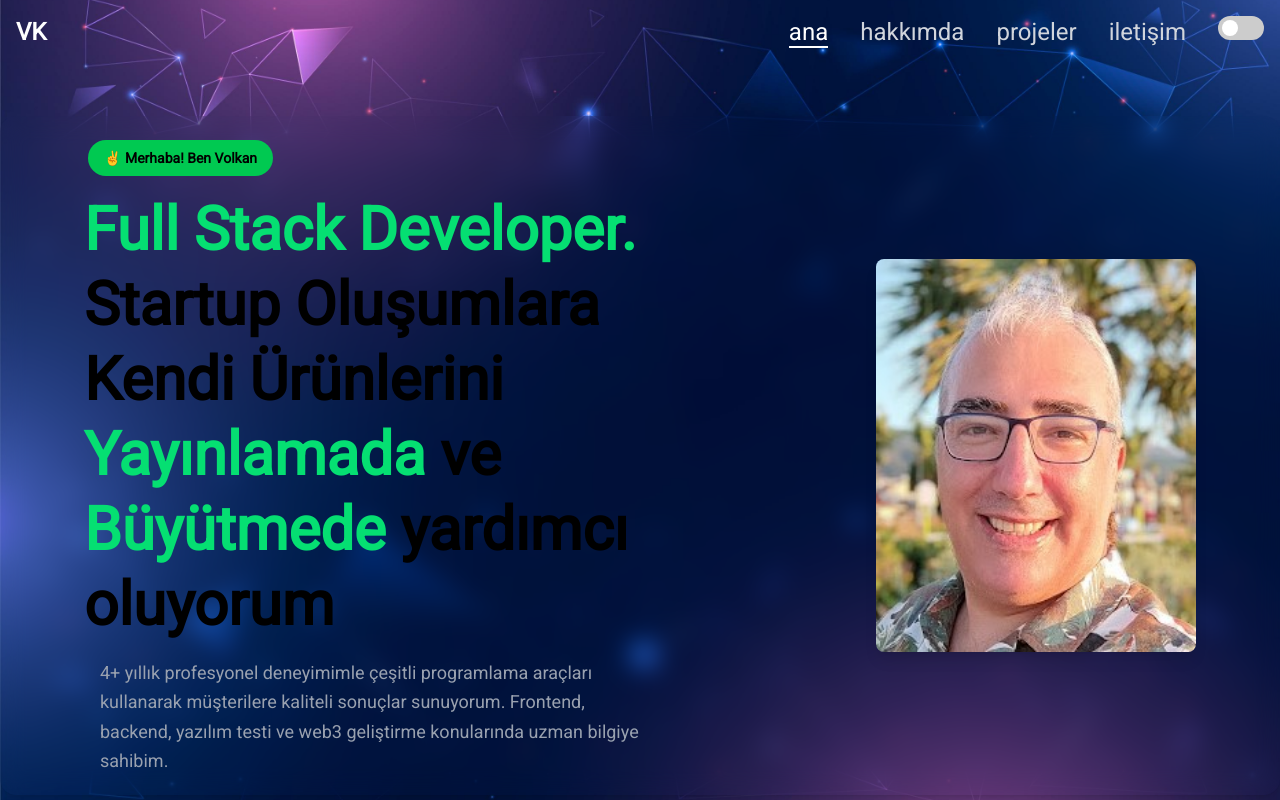
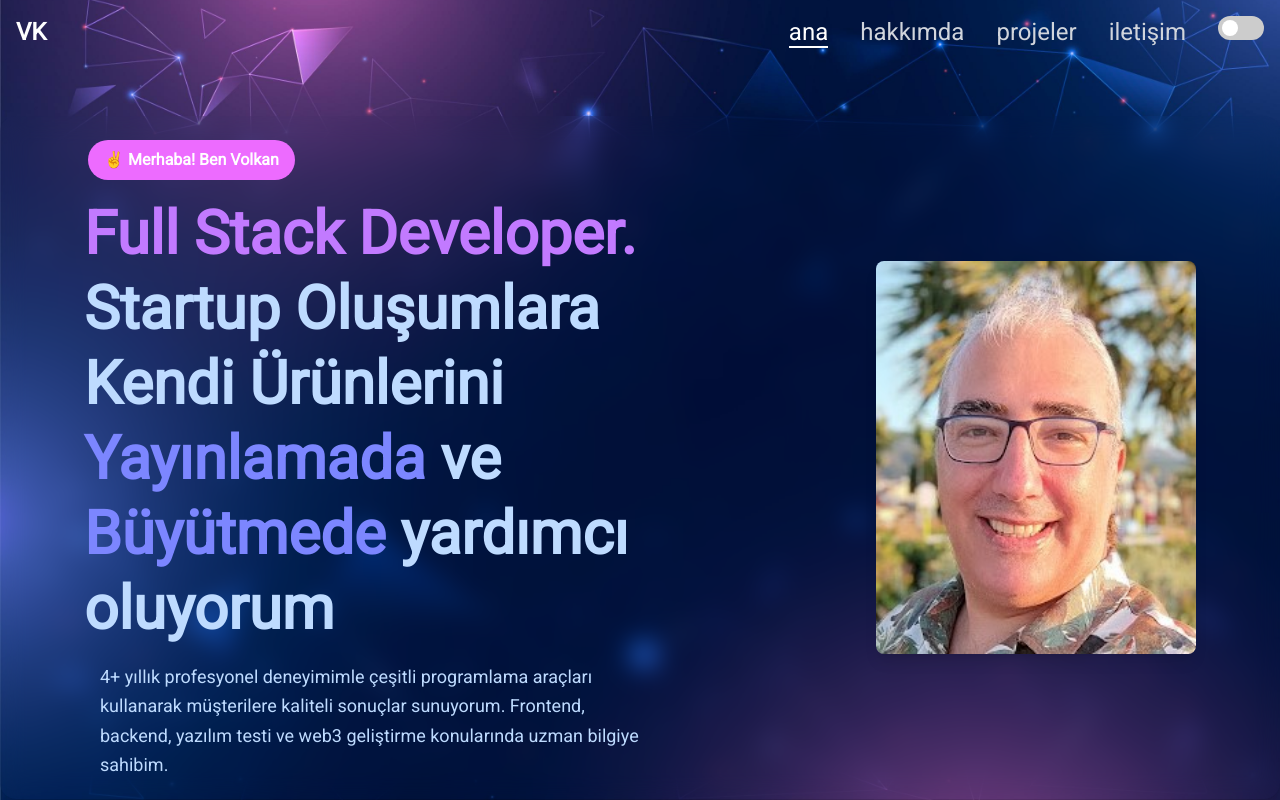
Before and after one commit to volkankok/wolx, a React (Vite) app in the folder frontend/: page / in a window 1280 px wide. Built offline with nearby package versions, Linux system fonts and the light colour scheme.

Commit message:
ana sayfa değişiklikler

```diff
--- a/frontend/src/components/MainNavigation.jsx
+++ b/frontend/src/components/MainNavigation.jsx
@@ -132,7 +132,7 @@ export default function MainNavigation() {
                     className={({ isActive }) =>
                       isActive
                         ? "text-white font-medium text-4xl border-b-2 border-white px-6 py-2 transition-all duration-300"
-                        : "text-gray-800 hover:text-white text-4xl px-6 py-2 transition-all duration-300"
+                        : "text-white hover:text-white text-4xl px-6 py-2 transition-all duration-300"
                     }
                     end
                     onClick={closeMenu}
@@ -146,7 +146,7 @@ export default function MainNavigation() {
                     className={({ isActive }) =>
                       isActive
                         ? "text-white font-medium text-4xl border-b-2 border-white px-6 py-2 transition-all duration-300"
-                        : "text-gray-800 hover:text-white text-4xl px-6 py-2 transition-all duration-300"
+                        : "text-white hover:text-white text-4xl px-6 py-2 transition-all duration-300"
                     }
                     onClick={closeMenu}
                   >
@@ -159,7 +159,7 @@ export default function MainNavigation() {
                     className={({ isActive }) =>
                       isActive
                         ? "text-white font-medium text-4xl border-b-2 border-white px-6 py-2 transition-all duration-300"
-                        : "text-gray-800 hover:text-white text-4xl px-6 py-2 transition-all duration-300"
+                        : "text-white hover:text-white text-4xl px-6 py-2 transition-all duration-300"
                     }
                     onClick={closeMenu}
                   >
@@ -172,7 +172,7 @@ export default function MainNavigation() {
                     className={({ isActive }) =>
                       isActive
                         ? "text-white font-medium text-4xl border-b-2 border-white px-6 py-2 transition-all duration-300"
-                        : "text-gray-800 hover:text-white text-4xl px-6 py-2 transition-all duration-300"
+                        : "text-white hover:text-white text-4xl px-6 py-2 transition-all duration-300"
                     }
                     onClick={closeMenu}
                   >
--- a/frontend/src/pages/Ana.jsx
+++ b/frontend/src/pages/Ana.jsx
@@ -9,15 +9,15 @@ export default function Ana() {
         {/* Sol: Metin Alanı */}
         <div className="lg:w-1/2 text-center lg:text-left max-w-6xl ">
           <div className="mb-4">
-            <span className="inline-block bg-green-500 text-black px-4 py-2 rounded-full text-sm font-semibold mt-5 ml-1">
+            <span className="inline-block bg-fuchsia-400 text-white px-4 py-2 rounded-full text-md font-semibold mt-5 ml-1">
               ✌️ Merhaba! Ben Volkan
             </span>
 
           </div>
           <h1 className="text-4xl lg:text-6xl font-bold leading-tight mb-4">
-            <span className="text-green-400">Full Stack Developer.</span> Startup Oluşumlara Kendi Ürünlerini <span className="text-green-400">Yayınlamada </span> ve <span className="text-green-400">Büyütmede </span> yardımcı oluyorum
+            <span className="text-purple-400">Full Stack Developer.</span > <span className="text-blue-200"> Startup Oluşumlara Kendi Ürünlerini</span> <span className="text-indigo-400">Yayınlamada </span> <span className="text-blue-200">ve</span> <span className="text-indigo-400">Büyütmede </span> <span className="text-blue-200">yardımcı oluyorum </span>
           </h1>
-          <p className="text-gray-400 text-lg leading-relaxed pl-4 mb-4">
+          <p className="text-blue-200 text-lg leading-relaxed pl-4 mb-4">
             4+ yıllık profesyonel deneyimimle çeşitli programlama araçları kullanarak müşterilere kaliteli sonuçlar sunuyorum. Frontend, backend, yazılım testi ve web3 geliştirme konularında uzman bilgiye sahibim.
           </p>
         </div>
```
